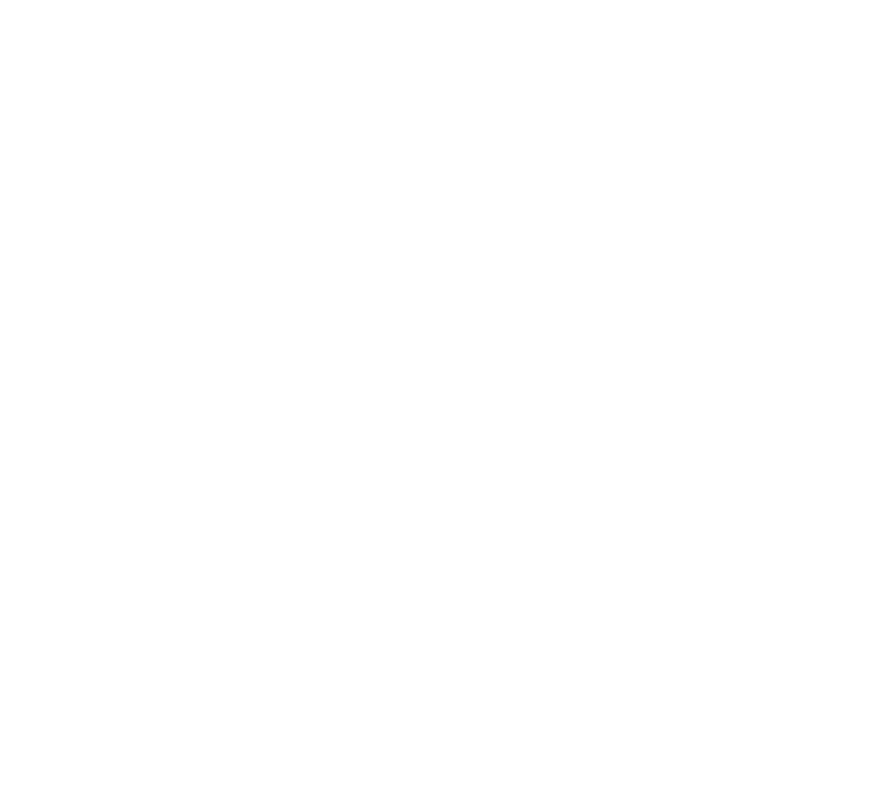
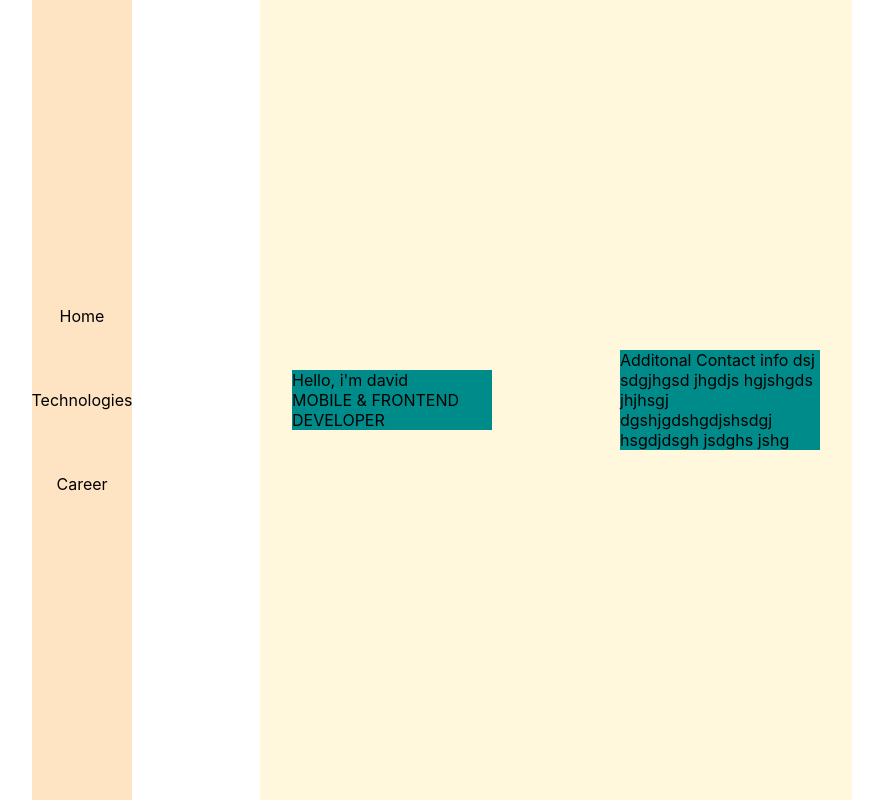
Before and after one commit to hala94/david_h_web, a React (Create React App) app: page / in a window 1280 px wide. Shown: the whole page, without its empty margins (32-915 px from the left). Built offline with nearby package versions, Linux system fonts and the light colour scheme.

Commit message:
Layout progress

```diff
--- a/src/components/roundedAvatar/index.tsx
+++ b/src/components/avatar/index.tsx
@@ -1,12 +1,12 @@
 import React, { CSSProperties } from 'react';
 import { Props } from 'interfaces/Props';
 
-export const RoundedAvatar = ({ className, imageSrc, ...props }: Props) => {
+export const Avatar = ({ className, imageSrc, ...props }: Props) => {
 	const imageStyle: CSSProperties = {
 		objectFit: 'cover',
-		height: '200px', // probably should be 100% of the containing element
-		width: '200px',
-		borderRadius: '50%',
+		height: '100%', // probably should be 100% of the containing element
+		width: '100%',
+		// borderRadius: '50%',
 	};
 
 	return <img src={imageSrc} alt="" style={imageStyle}></img>;
--- a/src/components/home/index.tsx
+++ b/src/components/home/index.tsx
@@ -1,13 +1,30 @@
 import React from 'react';
 import styles from './styles.module.css';
-import avatar from "assets/david_avatar.png";
+import avatar from 'assets/david_avatar.png';
 
-import { RoundedAvatar } from 'components/roundedAvatar';
+import { Avatar } from 'components/avatar';
 
 export function Home() {
 	return (
 		<div className={styles.container}>
-            <div></div>
+			<div className={styles.spacer}></div>
+			<div className={styles.navBar}>
+				<div className={styles.navBarItem}>Home</div>
+				<div className={styles.navBarItem}>Technologies</div>
+				<div className={styles.navBarItem}>Career</div>
+			</div>
+            <div className={styles.spacer2}></div>
+			<div className={styles.main_content_container}>
+				<div className={styles.content_item}>
+                    <div>Hello, i'm david</div>
+                    <div>MOBILE & FRONTEND DEVELOPER</div>
+
+                </div>
+				<div className={styles.content_item}>
+                    <Avatar imageSrc={avatar}></Avatar>
+                </div>
+				<div className={styles.content_item}>Additonal Contact info dsj sdgjhgsd jhgdjs hgjshgds jhjhsgj dgshjgdshgdjshsdgj hsgdjdsgh jsdghs jshg</div>
+			</div>
 		</div>
 	);
 }
--- a/src/components/home/styles.module.css
+++ b/src/components/home/styles.module.css
@@ -3,3 +3,41 @@
     width: 100%;
     height: 100%;
 }
+
+.main_content_container {
+    display: flex;
+    background-color: cornsilk;
+    flex-wrap: wrap;
+    justify-content: space-around;
+    align-items: center;
+}
+
+.navBar {
+    display: flex;
+    flex-direction: column;
+    justify-content: center;
+    align-items: center;
+    background-color: bisque;
+    width: 100px;
+    height: 100%;
+}
+
+.navBarItem {
+    padding: 32px;
+}
+
+.spacer {
+    padding-left: 5vw;
+}
+
+.spacer2 {
+    padding-left: 10vw;
+}
+
+.content_item {
+    margin: 32px;
+    flex-shrink: 1;
+    max-height: 300px;
+    max-width: 200px;
+    background-color: darkcyan;
+}
```
